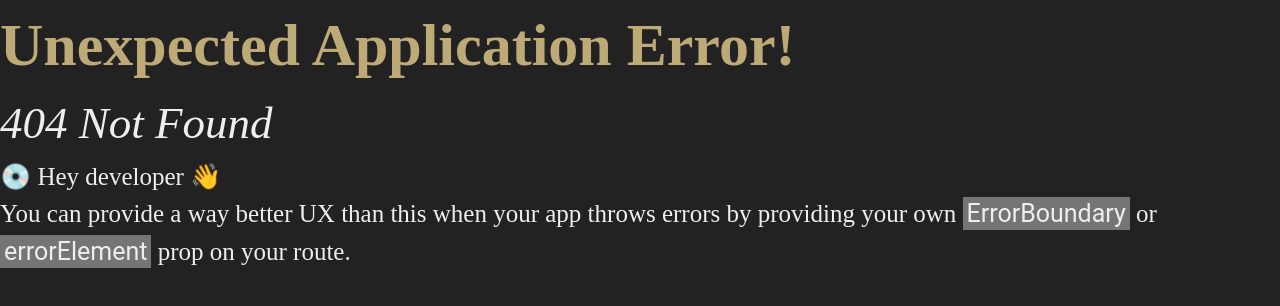
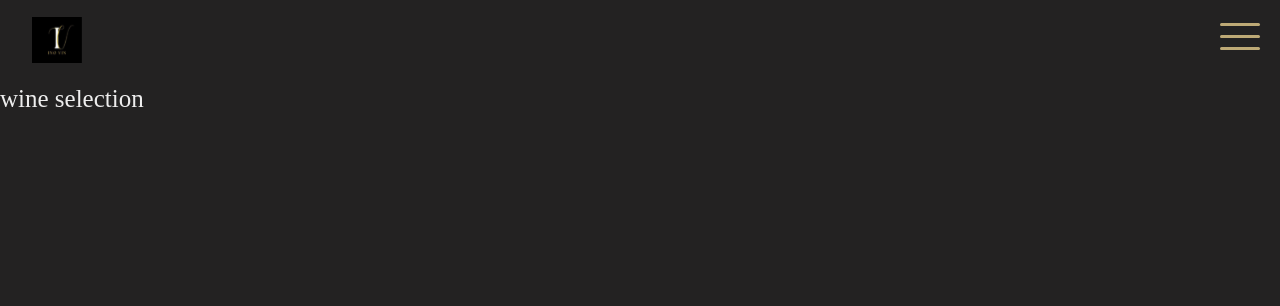
Before and after one commit to Mogwaie/Inovin, a React (Vite) app in the folder frontend/: page /wine-selection in a window 1280 px wide. Before the commit this address had no page. Shown: the top 306 px of the page. Built offline with nearby package versions, Linux system fonts and the light colour scheme.

Commit message:
nav bar fixed top page

```diff
--- a/frontend/package.json
+++ b/frontend/package.json
@@ -12,6 +12,7 @@
     "@mui/material": "^5.13.5",
     "@vitejs/plugin-react": "^3.0.1",
     "esbuild": "0.17.19",
+    "primereact": "^9.5.0",
     "prop-types": "^15.8.1",
     "react": "^18.2.0",
     "react-dom": "^18.2.0",
--- a/frontend/src/assets/styles/components/_navbar.scss
+++ b/frontend/src/assets/styles/components/_navbar.scss
@@ -6,6 +6,9 @@
   padding: 0 2rem;
   height: 80px;
   background-color: $app-bg-color;
+  position: fixed;
+  z-index: 10;
+  top: 0;
 
   img {
     width: 50px;
--- /dev/null
+++ b/frontend/src/components/CardWine.jsx
@@ -0,0 +1,15 @@
+// import wineGlass from "../assets/images/wineGlass.png";
+
+export default function CardWine() {
+  return (
+    <div className="card-container">
+      {/* <img src={wineGlass} alt="wine bottle" />
+      <div className="body-wineArray">
+        <h2>Wine 1</h2>
+        <p>
+          blabblablablablablablablablablablablablablbalalalbalbalbalbalbalallabozbibou
+        </p>
+      </div> */}
+    </div>
+  );
+}
--- a/frontend/src/main.jsx
+++ b/frontend/src/main.jsx
@@ -10,6 +10,7 @@ import AdminTest from "./pages/Admintest";
 import Login from "./pages/Login";
 import SignUp from "./components/SignUp";
 import Reviews from "./pages/Reviews";
+import WineSelection from "./pages/WineSelection";
 
 const router = createBrowserRouter([
   {
@@ -36,6 +37,10 @@ const router = createBrowserRouter([
         path: "/reviews",
         element: <Reviews />,
       },
+      {
+        path: "/wine-selection",
+        element: <WineSelection />,
+      },
     ],
   },
 ]);
--- a/frontend/src/main.scss
+++ b/frontend/src/main.scss
@@ -15,6 +15,10 @@
   padding: 0;
   box-sizing: border-box;
   font-family: $app-primary-font;
+}
+
+main {
+  margin-top: 80px;
 }
 
 body {
--- /dev/null
+++ b/frontend/src/pages/WineSelection.jsx
@@ -0,0 +1,10 @@
+import CardWine from "../components/CardWine";
+
+export default function WineSelection() {
+  return (
+    <div>
+      <p>wine selection</p>
+      <CardWine />
+    </div>
+  );
+}
```
